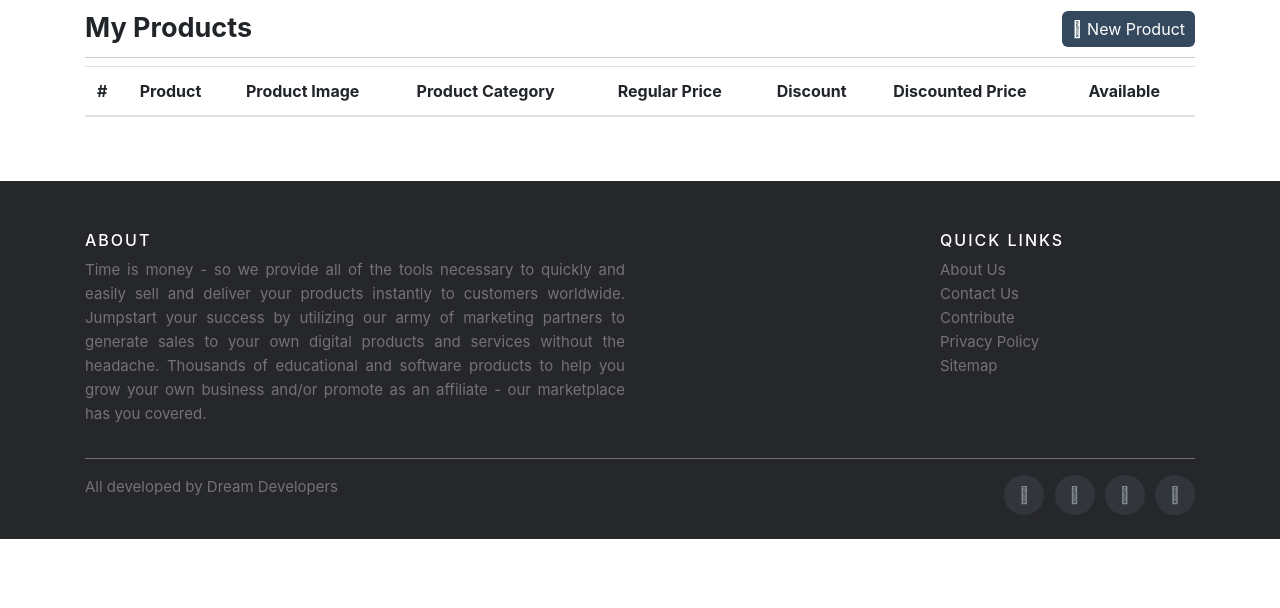
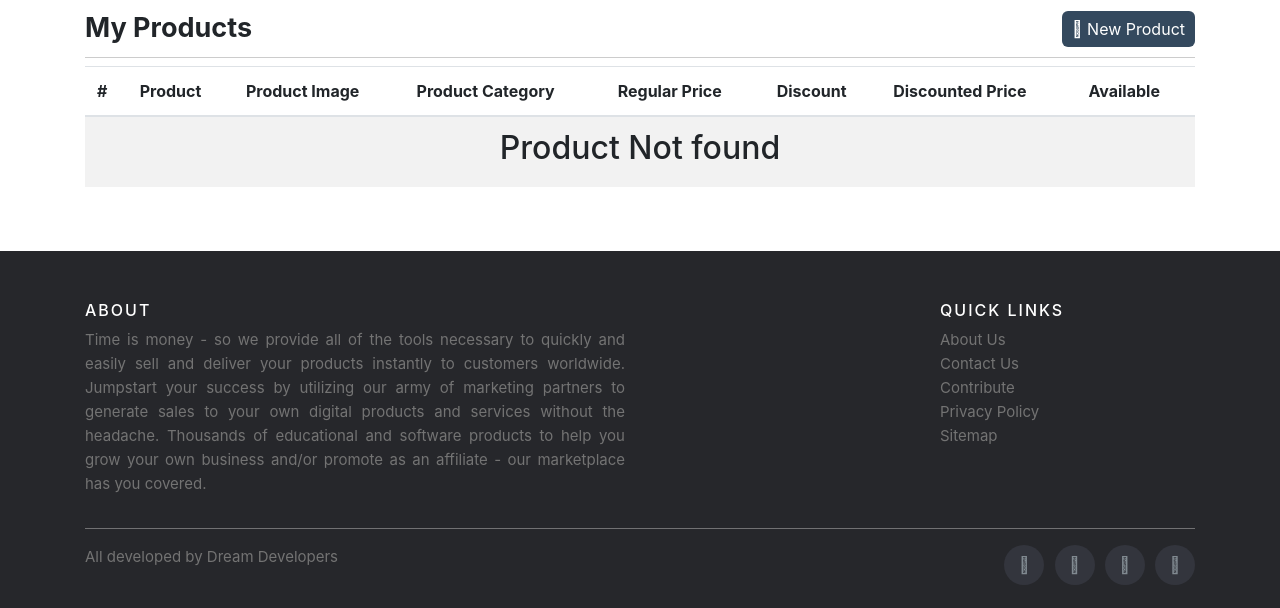
Before and after one commit to grim-firefly/Affilino, a PHP site: page /MyProduct.php in a window 1280 px wide. Shown: the part 45-653 px from the top of the page. Run offline with PHP 8.4, Linux system fonts and the light colour scheme; the visitor is signed in with stand-in values (Sample User, id 1); data that the repository does not hold is empty; some libraries are stand-ins or nearby versions.

Commit message:
fix else

```diff
--- a/MyProduct.php
+++ b/MyProduct.php
@@ -134,7 +134,7 @@ if (!isset($username)) {
                         $pA = $row['available'];
                 ?>
                         <tr>
-                            <th scope="row"> <?php echo $pid; ?> </th>
+                            <td scope="row"> <?php echo $pid; ?> </td>
                             <td> <a style=" text-decoration:none; " href="#"><?php echo $pname; ?></a> </td>
                             <td><img src="productImg/Pimg/<?php echo $pimg; ?>" width="30px" height="30px" alt=""></td>
                             <td><?php echo $pcat; ?></td>
@@ -146,7 +146,7 @@ if (!isset($username)) {
 
                 <?php
                     }
-                }
+                } else echo "<tr><td colspan='8' align='center'><h2> Product Not found </h2></td></tr>";
                 ?>
 
             </tbody>
```
Also changed, not shown: productImg/Dimg/bundle_flyer.jpg (added), productImg/Dimg/corporate_flyer.jpg (added), productImg/Dimg/creative_log.jpg (added), productImg/Pimg/bundle_flyer.jpg (added), productImg/Pimg/corporate_flyer.jpg (added), productImg/Pimg/creative_log.jpg (added).
